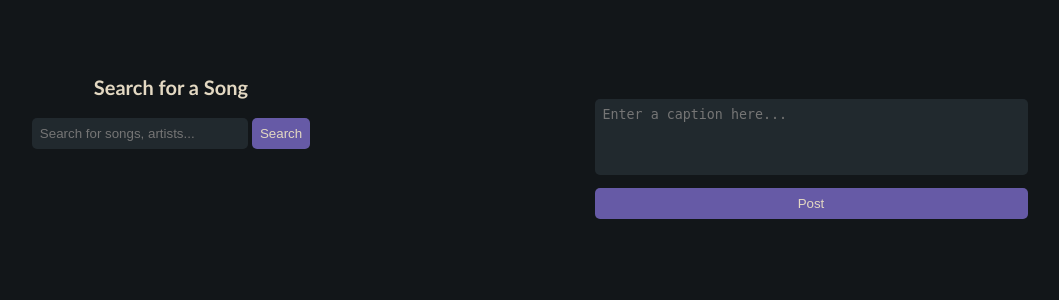
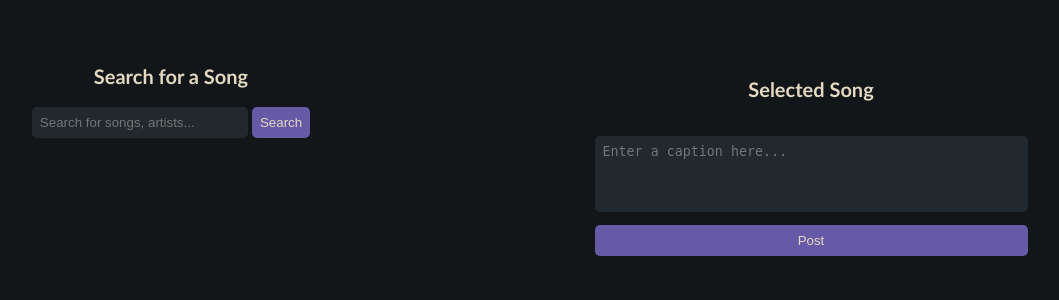
Before and after one commit to sweg3302-tune-town/tune-town, a Flask app: page /create in a window 1280 px wide. Shown: the top 300 px of the page, without its empty margins (213-1272 px from the left). Run offline with Flask 3, Linux system fonts and the light colour scheme.

Commit message:
fixed align content items which was the only thing ruining my UI took me an hour to digure out shirley u cant be serious

```diff
--- a/static/css/styles.css
+++ b/static/css/styles.css
@@ -81,14 +81,15 @@ body {
 .container {
   display: flex;
   justify-content: center;
-  align-items: center;
   margin: 0;
   padding: 0;
+
 }
 
 .left, .right {
   margin-top: 5%;
   flex: 1;
+  overflow-y: auto;
 }
 
 .left {
@@ -99,8 +100,10 @@ body {
 .right {
   margin-left: auto;
   flex: 40%;
+  position: relative;
+  top: initial;
+  right:initial;
 }
-
 
 
 .searchTitle h1 {
@@ -111,13 +114,8 @@ body {
 
 .search-box {
   display: flex;
-
 }
 
-.search-box h1 {
-  align-items: center;
-  margin: auto;
-}
 
 .search-box form {
   align-items: center;
@@ -148,14 +146,6 @@ body {
   border: none; /* Blue border when focused */
   background-color: var(--light-accent);
   color: var(--background);
-}
-
-.post-description {
-  display: flex;
-  justify-content: center;
-  align-items: center;
-  text-align: left;
-  min-height: 100vh;
 }
 
 .search-box textarea {
@@ -200,11 +190,29 @@ body {
   display: none;
 }
 
+.search-title {
+  position: relative;
+  top: initial;
+  right:initial;
+}
 .description-box {
-  position: fixed;
-  right: 10%;
-  top: 5%;
+  position: relative;
+  top: initial;
+  right:initial;
 }
+
+.description-box {
+  margin-top: 0;
+}
+
+.right h1 {
+  text-align: center;
+}
+.right #selection {
+  color: var(--pop-of-color);
+  text-align: center;
+}
+
 
 
 /* Song cards specific for home.html */
--- a/templates/create.html
+++ b/templates/create.html
@@ -20,7 +20,7 @@
 
         <div class="searchTitle">
           <h1>Search for a Song</h1>
-        </div>
+
 
         <div class="search-box">
           <form action="/create" method="POST" onsubmit="return displaySearch()">
@@ -34,6 +34,7 @@
             <button type="submit">Search</button>
           </form>
         </div>
+      </div>
 
         <br>
 
@@ -41,11 +42,12 @@
 
       </div>
       <div class="right">
-        <p id="selection"></p>
 
-        <div class="descption-box">
+        <div class="description-box">
         <div class="search-box">
           <form action="/post_song" method="POST" id="postForm">
+            <h1>Selected Song</h1>
+          <p id="selection"></p>
             <!-- songId received from search selection -->
             <input type="hidden" id="songIdInput" name="songIdInput" />
 
@@ -120,7 +122,7 @@
                   const postSubmit = document.getElementById("postSubmit");
                   postSubmit.disabled = !isSongIdSelected();
 
-                  document.getElementById("selection").textContent = "Selected song: " + song[1] + " by " + song[2];
+                  document.getElementById("selection").textContent = song[1] + " by " + song[2];
                 });
 
                 const songImg = document.createElement("div");
```
